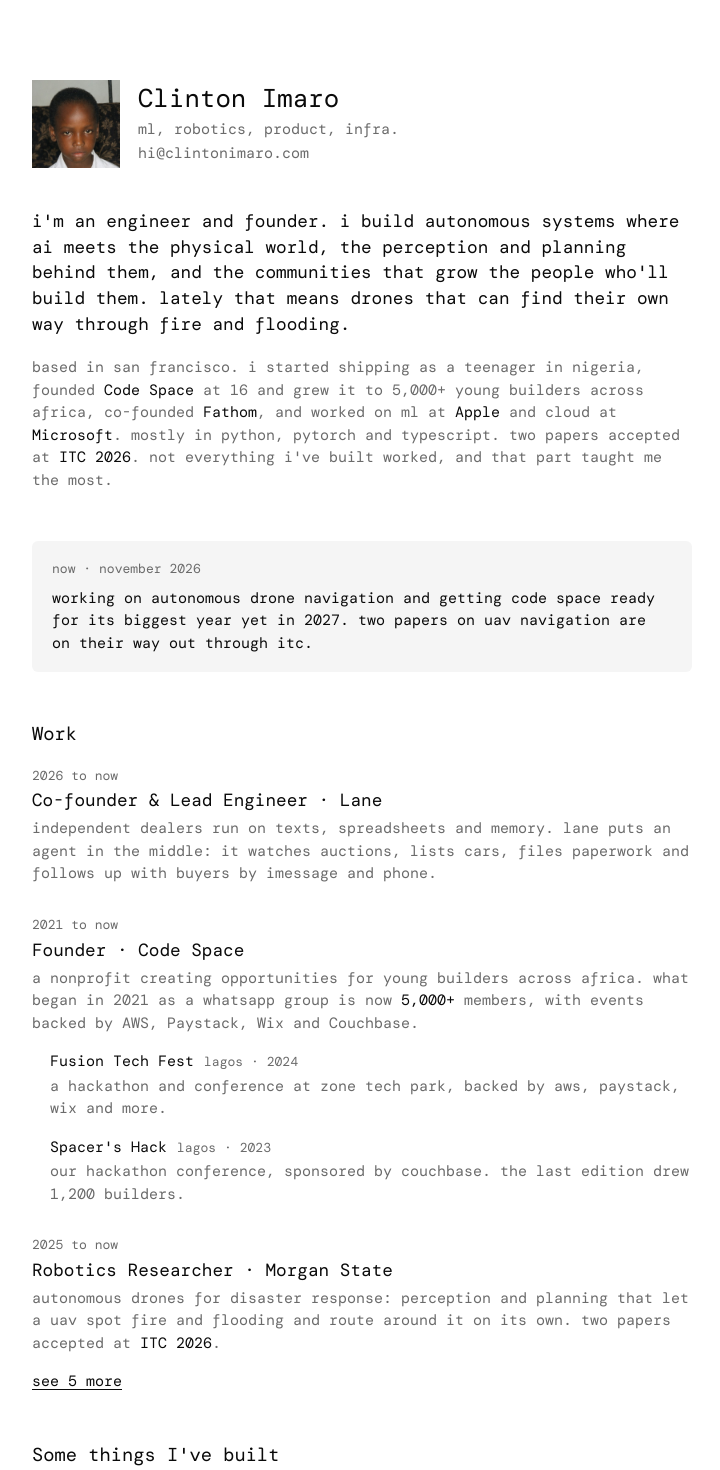
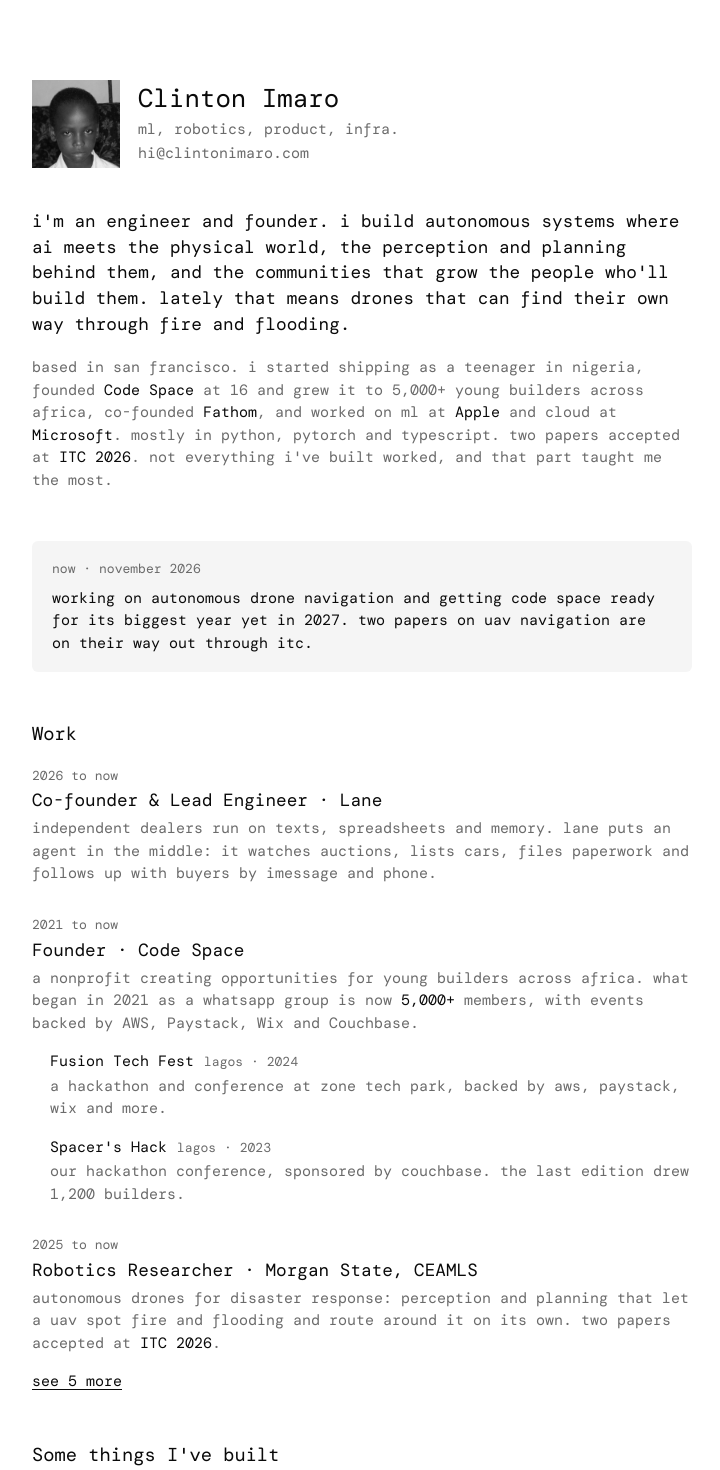
Before and after one commit to clintonimaroo/clinton, a Next.js app: page / in a window 1280 px wide. Shown: the top 1470 px of the page, without its empty margins (278-998 px from the left). Built offline with nearby package versions, Linux system fonts and the light colour scheme.

Commit message:
Credit CEAMLS and show the headshot in black and white

```diff
--- a/src/app/page.tsx
+++ b/src/app/page.tsx
@@ -49,7 +49,7 @@ const WORK: Role[] = [
   {
     years: '2025 to now',
     title: 'Robotics Researcher',
-    org: 'Morgan State',
+    org: 'Morgan State, CEAMLS',
     href: 'https://www.morgan.edu/',
     body: (
       <>
--- a/src/styles/home.scss
+++ b/src/styles/home.scss
@@ -116,6 +116,7 @@ body {
   height: 88px;
   border-radius: 0;
   object-fit: cover;
+  filter: grayscale(1) contrast(1.05);
   flex-shrink: 0;
 
   @media (max-width: 640px) {
```
